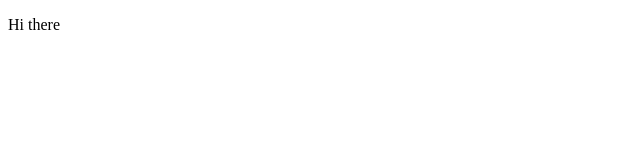
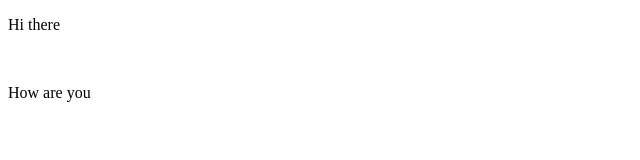
Before and after one commit to Slurbson/Slurbson, a plain HTML site: page index.html in a window 1280 px wide. Shown: the full height of the page, 0-640 px from the left. Drawn offline with Linux system fonts and the light colour scheme.

Commit message:
Update index.html

```diff
--- a/index.html
+++ b/index.html
@@ -3,5 +3,7 @@
   <head>  <title>  Slurbson github website  </title>  </head>
   <body>
     <p>Hi there</p>
+    <br>
+    <p>How are you</p>
   </body>
 </html>
```
